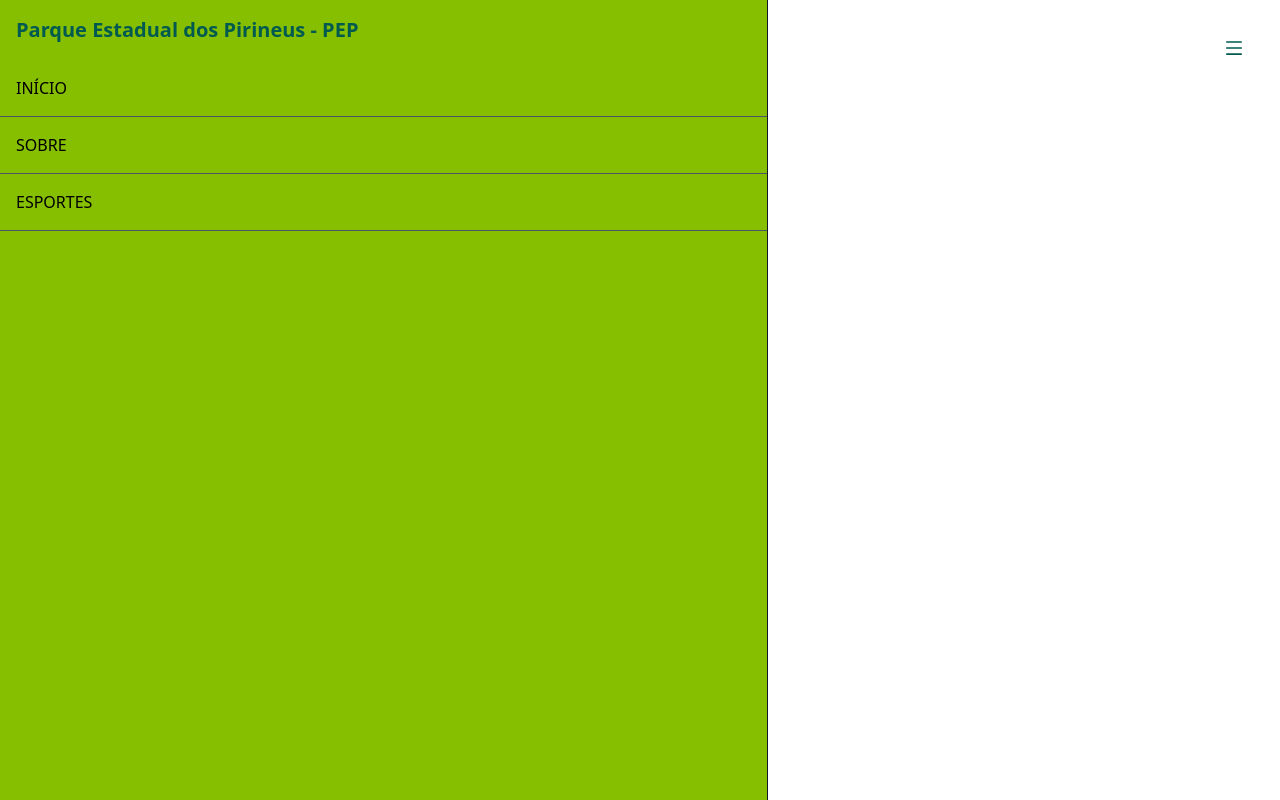
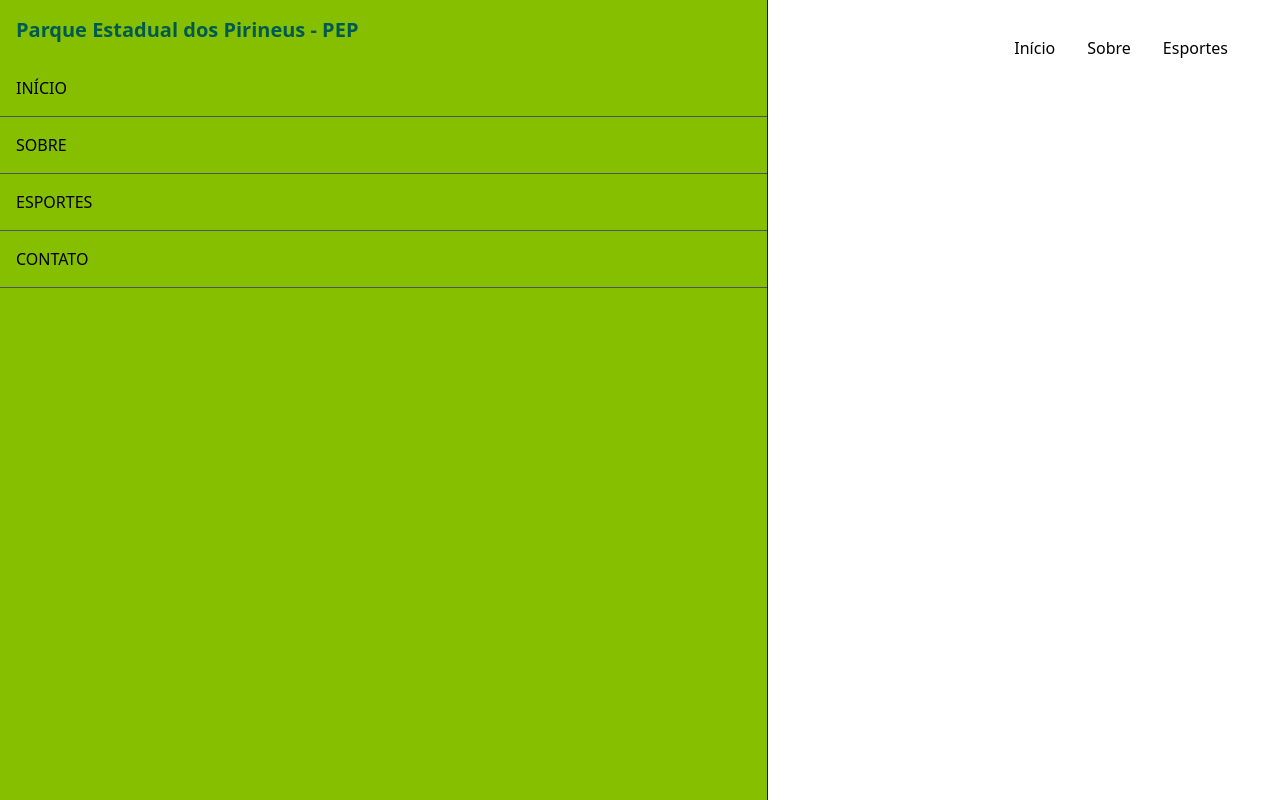
Before and after one commit to lucaspereiraio/pep-landing-page, a React (Create React App) app: page / in a window 1280 px wide. Built offline with nearby package versions, Linux system fonts and the light colour scheme.

Commit message:
navbar-layout-done

```diff
--- a/src/components/Navbar.jsx
+++ b/src/components/Navbar.jsx
@@ -1,6 +1,13 @@
-import React from "react";
-import { AiOutlineMenu } from "react-icons/ai";
+import React, { useState } from "react";
+import { AiOutlineClose, AiOutlineMenu } from "react-icons/ai";
+
 const Navbar = () => {
+  const [nav, setNav] = useState(false);
+
+  const handleNav = () => {
+    setNav(!nav);
+  };
+
   return (
     <div className="flex justify-between items-center h-24 max-w-[1240px] mx-auto px-4 text-black">
       {/* <img
@@ -11,15 +18,25 @@
       <h1 className="w-full text-xl font-bold text-[#005A50]">
         Parque Estadual dos Pireneus - PEP
       </h1>
-      <ul className="flex hidden">
+      <ul className="hidden md:flex">
         <li className="p-4">Início</li>
         <li className="p-4">Sobre</li>
         <li className="p-4">Esportes</li>
       </ul>
-      <div>
-        <AiOutlineMenu size={20} color="#005A50" />
+      <div onClick={handleNav} className="block md:hidden">
+        {!nav ? (
+          <AiOutlineClose size={20} color="#005A50" />
+        ) : (
+          <AiOutlineMenu size={20} color="#005A50" />
+        )}
       </div>
-      <div className="fixed left-0 top-0 w-[60%] h-full border-r bg-[#86BF00] border-r-gray-900">
+      <div
+        className={
+          !nav
+            ? "fixed left-0 top-0 w-[60%] h-full border-r bg-[#86BF00] border-r-gray-900 ease-in-out duration-500"
+            : "fixed left-[-100%]"
+        }
+      >
         <h1 className="w-full p-4 text-xl font-bold text-[#005A50]">
           Parque Estadual dos Pirineus - PEP
         </h1>
@@ -27,6 +44,7 @@
           <li className="p-4 border-b border-gray-600">Início</li>
           <li className="p-4 border-b border-gray-600">Sobre</li>
           <li className="p-4 border-b border-gray-600">Esportes</li>
+          <li className="p-4 border-b border-gray-600">Contato</li>
         </ul>
       </div>
     </div>
```
